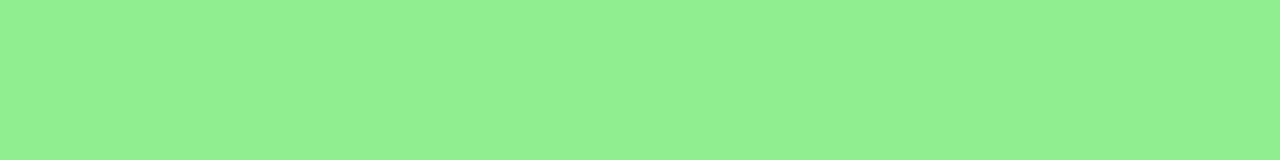
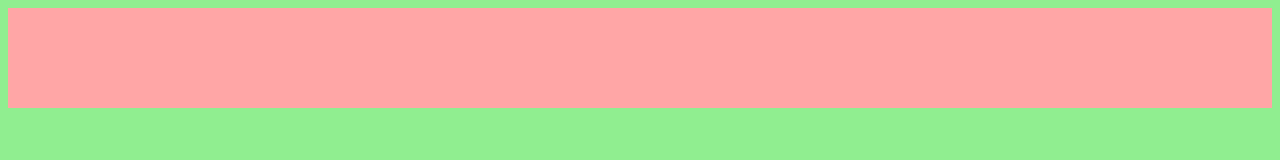
Before and after one commit to deposada74/repositorio-compartido, a plain HTML site: page prueba/index.html in a window 1280 px wide. Drawn offline with Linux system fonts and the light colour scheme.

Commit message:
prueba 2

```diff
--- a/prueba/css/style.css
+++ b/prueba/css/style.css
@@ -1,3 +1,8 @@
 *{
 	background-color: lightgreen;
 }
+.head{
+	width: 100%;
+	height: 100px;
+	background-color: #FFA6A6;
+}
--- a/prueba/index.html
+++ b/prueba/index.html
@@ -5,6 +5,7 @@
 	<title></title>
 </head>
 <body>
-
+	<header class="head"></header>
+	<section></section>
 </body>
 </html>
```
